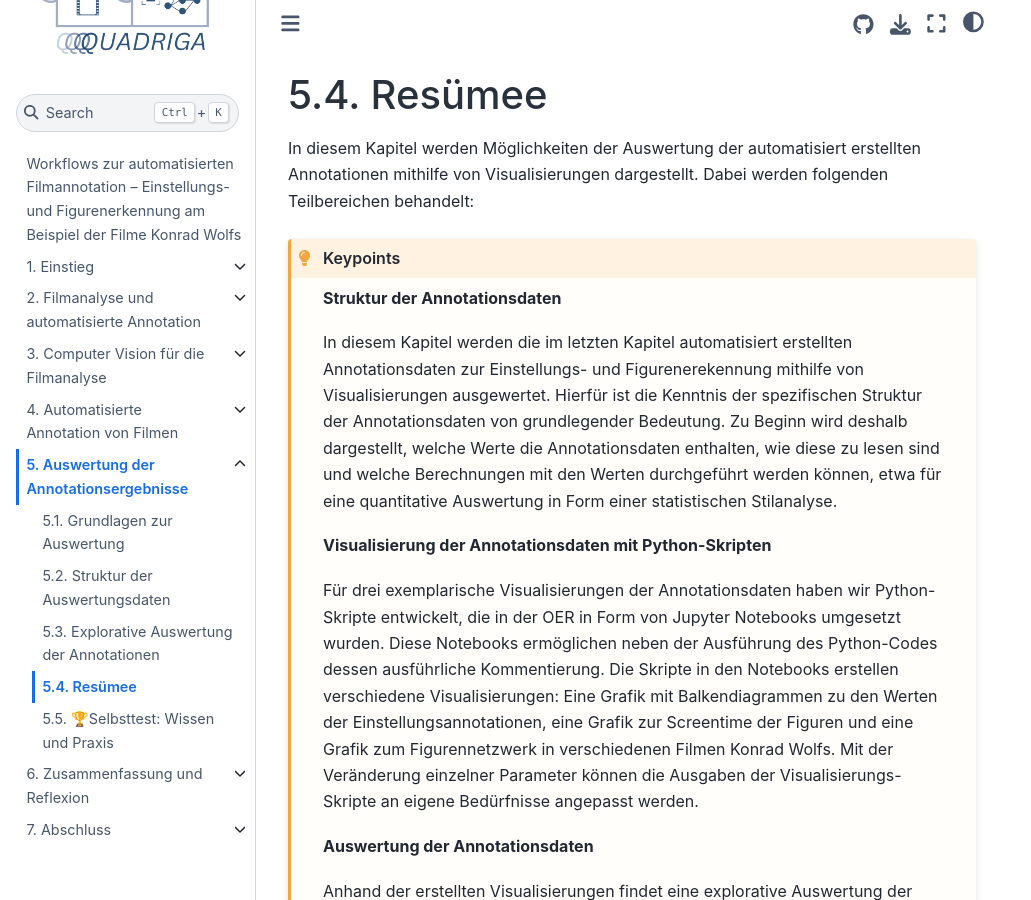
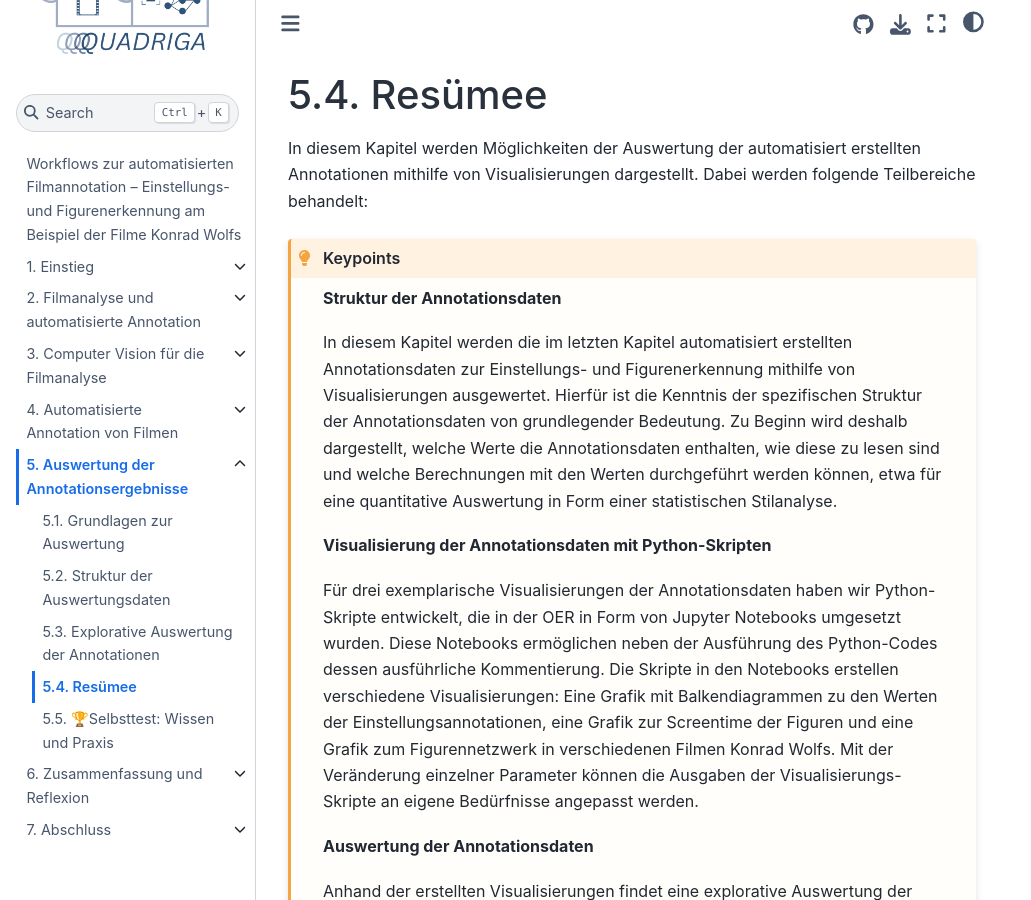
Before and after one commit to quadriga-dk/Bewegtes-Bild-Fallstudie-4, a Jupyter Book: the page built from auswertung/resumee_auswertung.md, in a window 1280 px wide and 900 px high. Shown: the whole window, without its empty margins (0-1031 px from the left). Built offline with Jupyter Book 1.0.4 settings and Sphinx 7.4.7 and the Sphinx Book theme 1.1.4, drawn with Linux system fonts in a browser that asks for light colours; pages that are not in the unit, such as notebooks, are missing from menus.

Commit message:
fix(typos): correct spelling and grammar in auswertung/resumee_auswertung.md

````diff
--- a/auswertung/resumee_auswertung.md
+++ b/auswertung/resumee_auswertung.md
@@ -1,12 +1,12 @@
 # Resümee
-In diesem Kapitel werden Möglichkeiten der Auswertung der automatisiert erstellten Annotationen mithilfe von Visualisierungen dargestellt. Dabei werden folgenden Teilbereichen behandelt:
+In diesem Kapitel werden Möglichkeiten der Auswertung der automatisiert erstellten Annotationen mithilfe von Visualisierungen dargestellt. Dabei werden folgende Teilbereiche behandelt:
 
 ```{admonition} Keypoints
 :class: keypoint
 
 **Struktur der Annotationsdaten**
 
-In diesem Kapitel werden die im letzten Kapitel automatisiert erstellten Annotationsdaten zur Einstellungs- und Figurenerekennung mithilfe von Visualisierungen ausgewertet. Hierfür ist die Kenntnis der spezifischen Struktur der Annotationsdaten von grundlegender Bedeutung. Zu Beginn wird deshalb dargestellt, welche Werte die Annotationsdaten enthalten, wie diese zu lesen sind und welche Berechnungen mit den Werten durchgeführt werden können, etwa für eine quantitative Auswertung in Form einer statistischen Stilanalyse.
+In diesem Kapitel werden die im letzten Kapitel automatisiert erstellten Annotationsdaten zur Einstellungs- und Figurenerkennung mithilfe von Visualisierungen ausgewertet. Hierfür ist die Kenntnis der spezifischen Struktur der Annotationsdaten von grundlegender Bedeutung. Zu Beginn wird deshalb dargestellt, welche Werte die Annotationsdaten enthalten, wie diese zu lesen sind und welche Berechnungen mit den Werten durchgeführt werden können, etwa für eine quantitative Auswertung in Form einer statistischen Stilanalyse.
 
 **Visualisierung der Annotationsdaten mit Python-Skripten**
 
````
